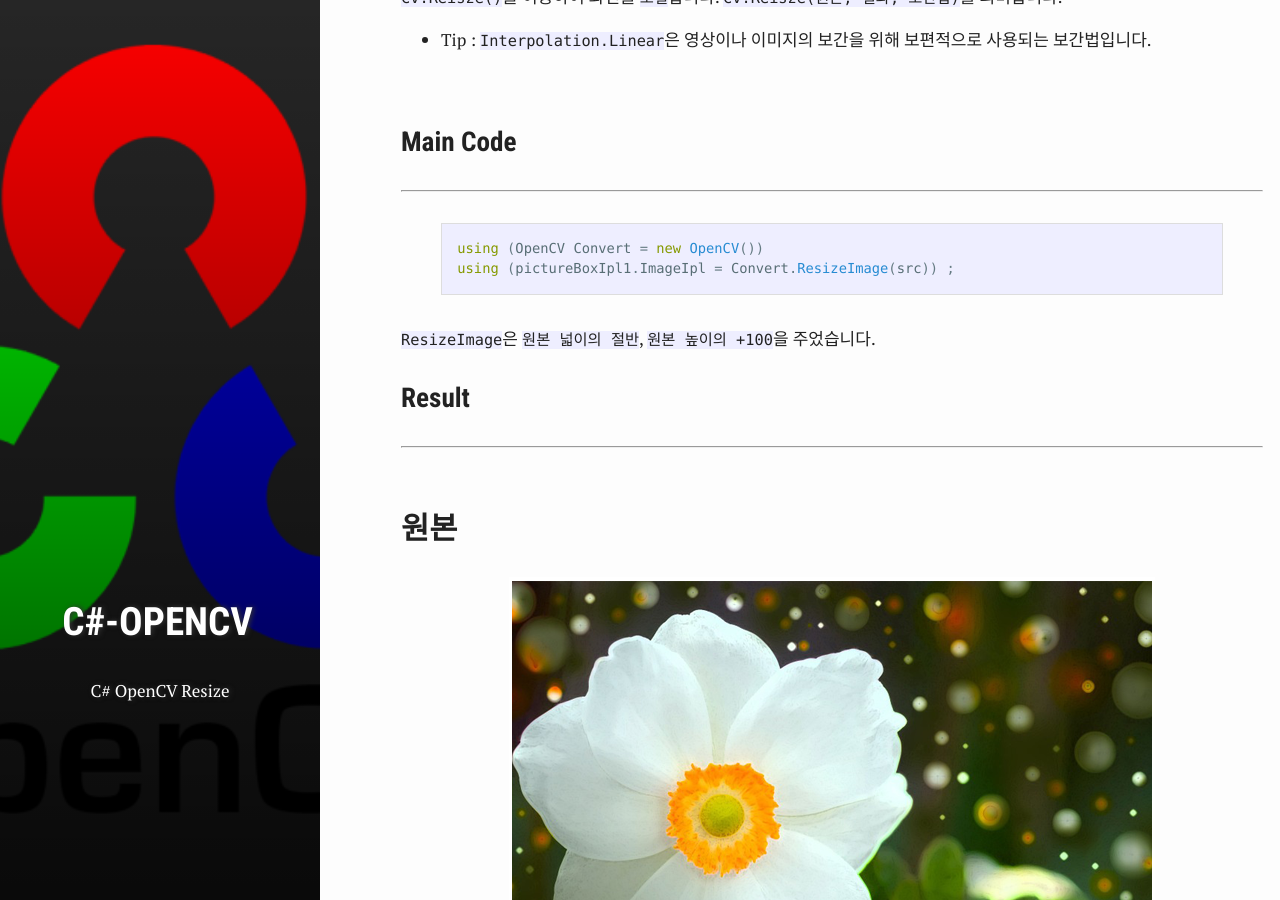
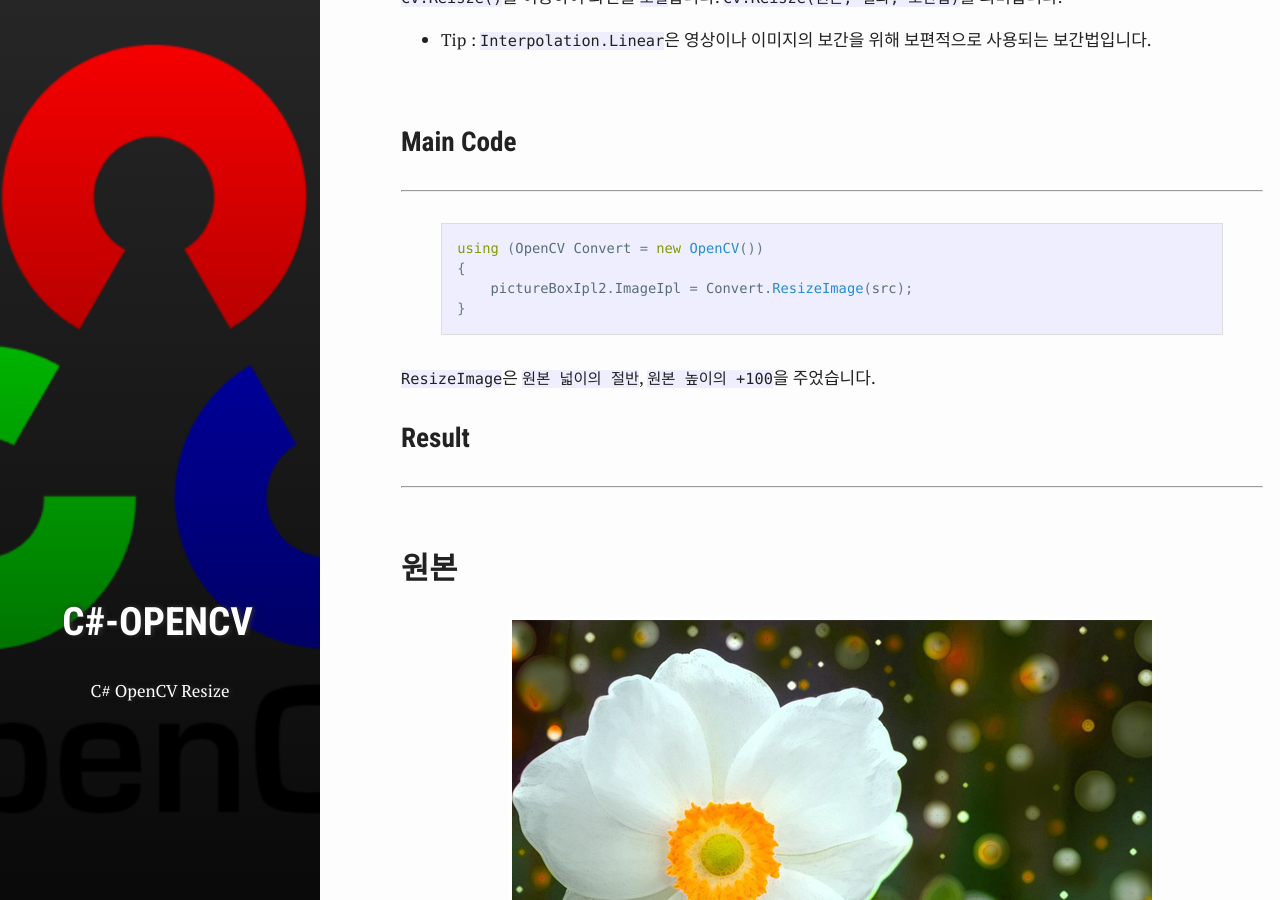
Before and after one commit to test076923/076923.github.io, a Jekyll site: the page built from _posts/2017-10-15-C#-opencv-8.md, in a window 1280 px wide and 900 px high, scrolled down 2404 px. Built offline with Jekyll 4.4.1, drawn with Linux system fonts in a browser that asks for light colours; comment, search, counter and statistics services are not loaded.

Commit message:
Update 2017-10-15-C#-opencv-8.md

```diff
--- a/_posts/2017-10-15-C#-opencv-8.md
+++ b/_posts/2017-10-15-C#-opencv-8.md
@@ -104,7 +104,9 @@ Cv.Resize(src, resize, Interpolation.Linear);
 {% highlight C# %}
 
 using (OpenCV Convert = new OpenCV())
-using (pictureBoxIpl1.ImageIpl = Convert.ResizeImage(src)) ;
+{
+    pictureBoxIpl2.ImageIpl = Convert.ResizeImage(src);
+}
 
 {% endhighlight %}
 
```
